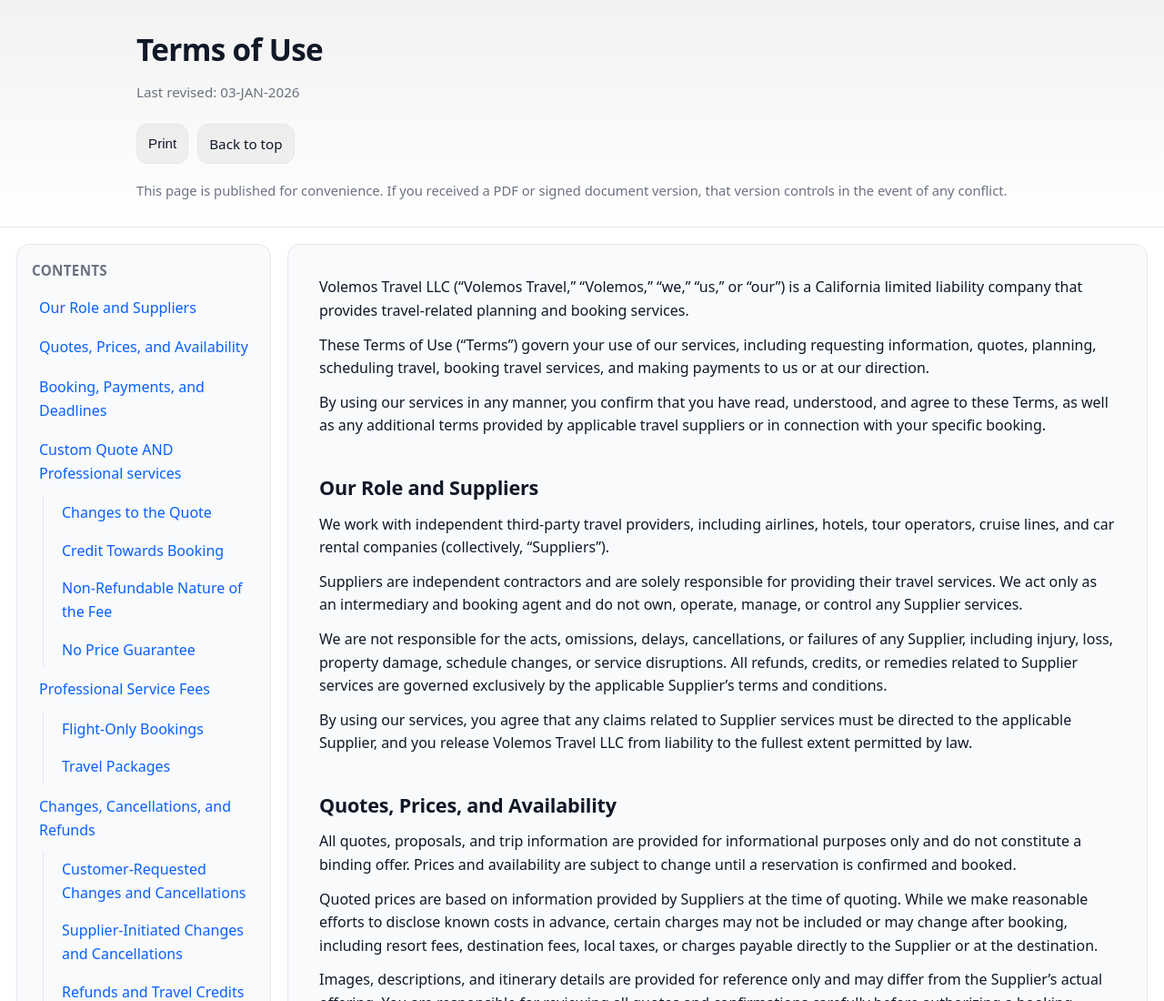
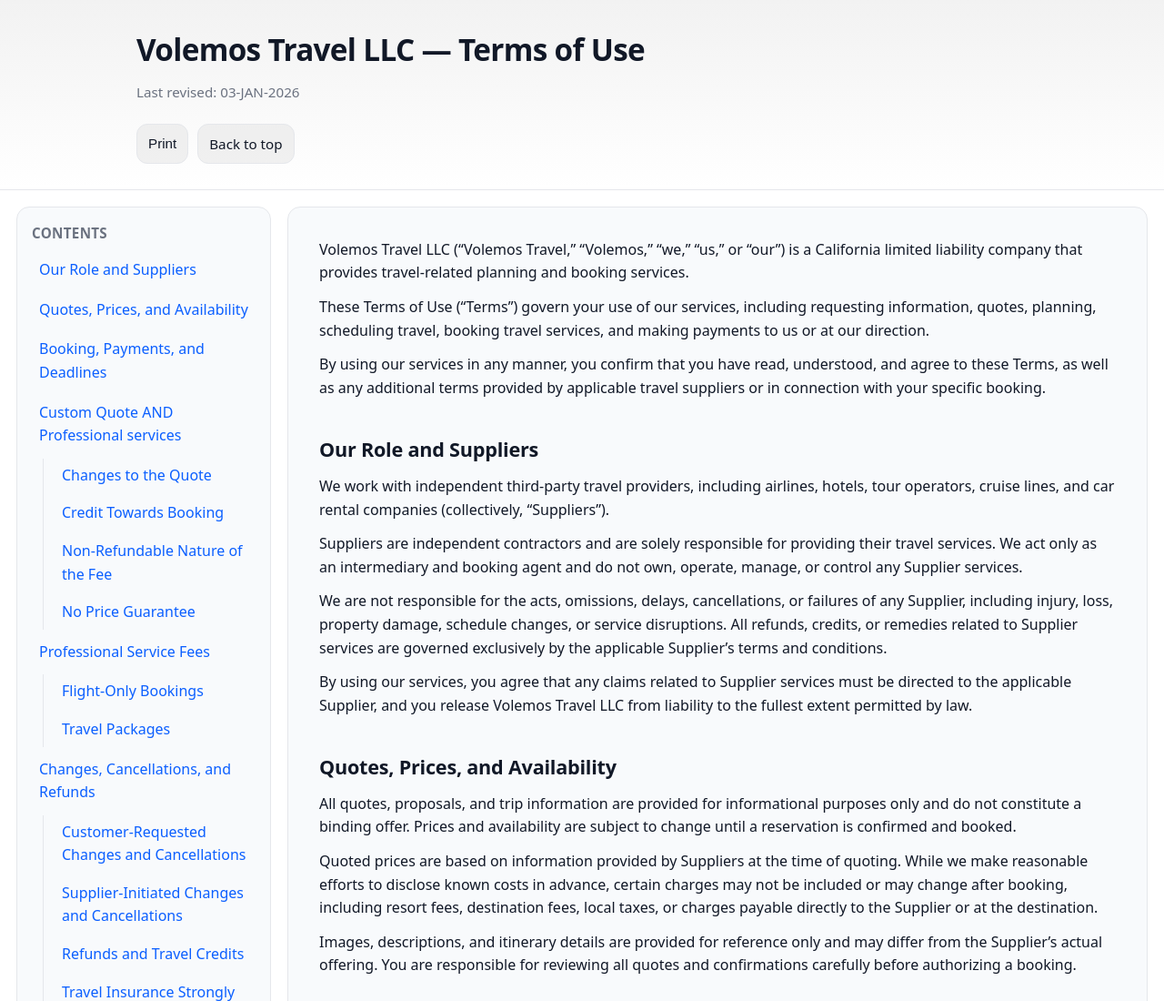
Before and after one commit to volemostravel/volemos-travel, a plain HTML site: page docs/terms/index.html in a window 1280 px wide. Shown: the top 1100 px of the page at 91% size. Drawn offline with Linux system fonts and the light colour scheme.

Commit message:
Update index.html

```diff
--- a/docs/terms/index.html
+++ b/docs/terms/index.html
@@ -4,7 +4,7 @@
   <meta charset="utf-8" />
   <meta name="viewport" content="width=device-width, initial-scale=1" />
   <meta name="description" content="Volemos Travel LLC — Terms of Use" />
-  <title>Volemos Travel — Terms of Use</title>
+  <title>Volemos Travel LLC — Terms of Use</title>
   <style>
     :root {
       color-scheme: light dark;
@@ -144,12 +144,6 @@
     }
     .btn:hover { background: rgba(127,127,127,0.16); }
 
-    .note {
-      color: var(--muted);
-      font-size: 0.92rem;
-      margin-top: 10px;
-    }
-
     footer {
       border-top: 1px solid var(--border);
       margin-top: 22px;
@@ -167,7 +161,7 @@
     }
 
     @media print {
-      nav, .top-actions, .note { display: none !important; }
+      nav, .top-actions, { display: none !important; }
       body { background: #fff; color: #000; }
       a { color: #000; text-decoration: none; }
       .layout { display: block; padding: 0; }
@@ -180,13 +174,12 @@
 <body>
   <header>
     <div class="wrap title">
-      <h1>Terms of Use</h1>
+      <h1>Volemos Travel LLC — Terms of Use</h1>
       <div class="meta">Last revised: 03-JAN-2026</div>
       <div class="top-actions" role="group" aria-label="Page actions">
         <button class="btn" onclick="window.print()" type="button" aria-label="Print this page">Print</button>
         <a class="btn" href="#top" aria-label="Jump to the top">Back to top</a>
       </div>
-      <div class="note">This page is published for convenience. If you received a PDF or signed document version, that version controls in the event of any conflict.</div>
     </div>
   </header>
 
```
